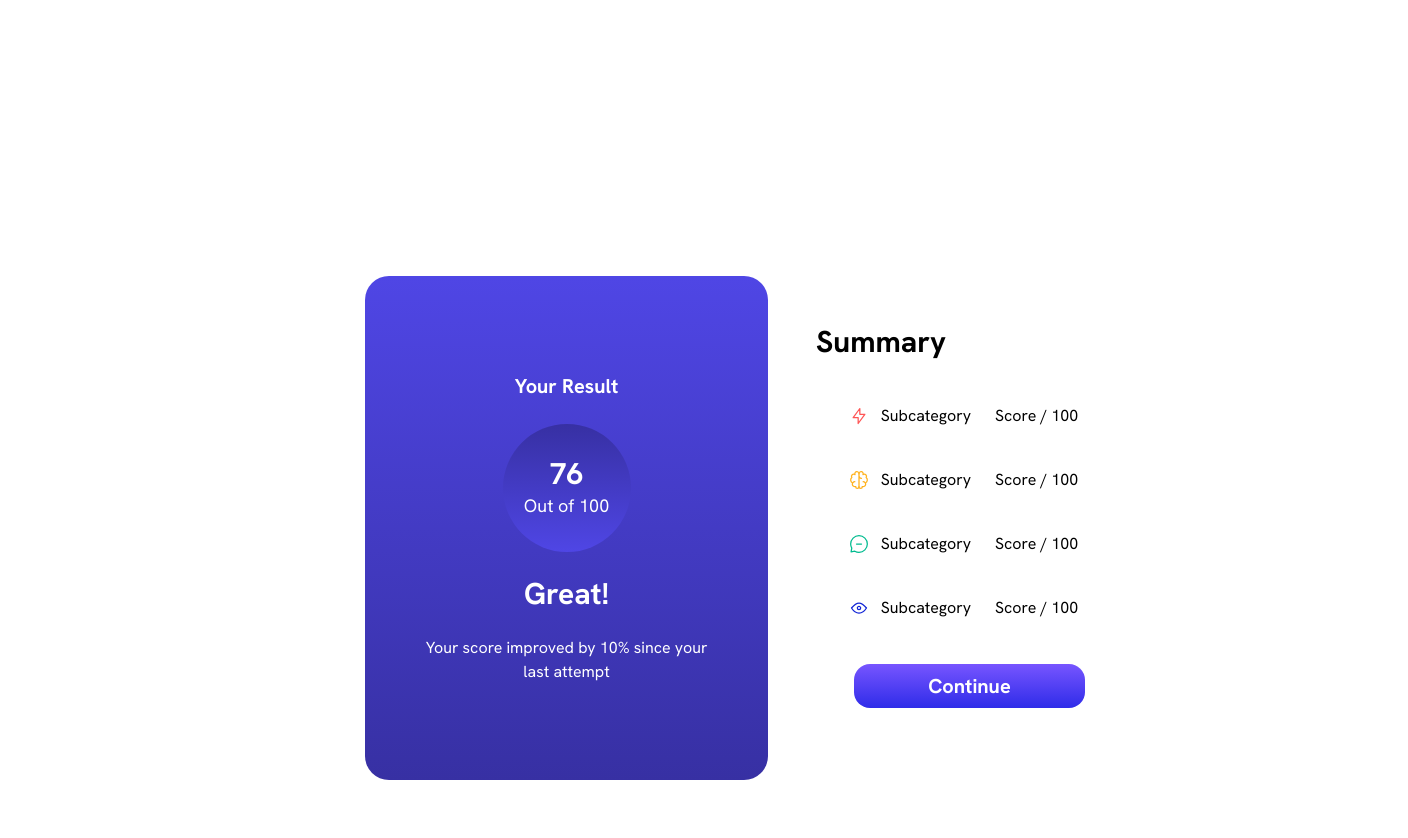
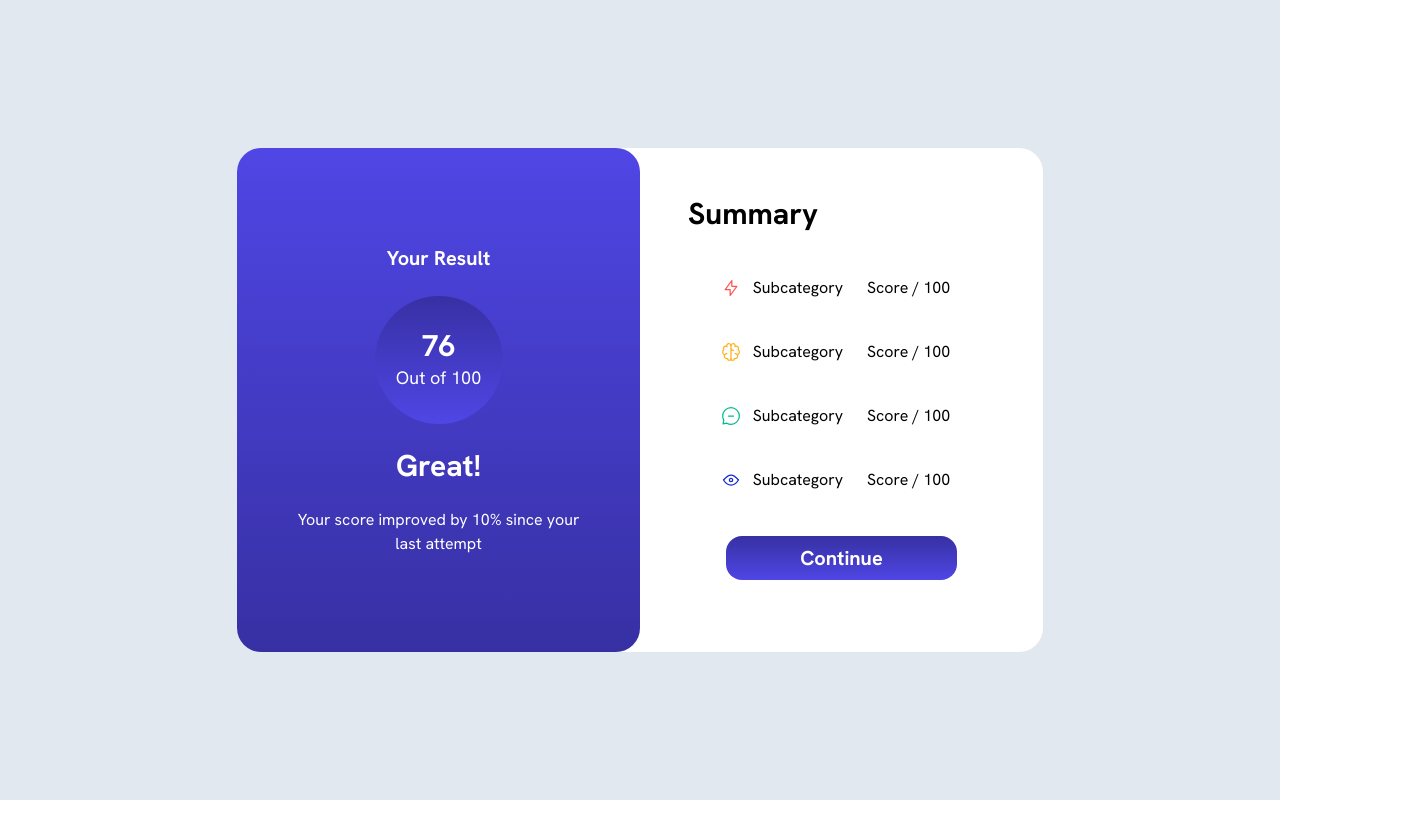
Before and after one commit to trevornei/Results_Summary_Component, a React (Vite) app in the folder Results-Summary-Component/: page / in a window 1280 px wide. Shown: the top 838 px of the page, 1408 px wide, since content can reach past the window. After the commit the page ends 800 px from the top, so only its background shows below. Built offline with nearby package versions, Linux system fonts and the light colour scheme.

Commit message:
Added color

```diff
--- a/Results-Summary-Component/src/App.jsx
+++ b/Results-Summary-Component/src/App.jsx
@@ -4,7 +4,7 @@ import MainScoreCont from './Components/MainScoreCont'
 export default function App() {
   return (
     <>
-      <div className="flex flex-col items-center justify-center w-screen h-screen m-32 font-hg">
+      <div className="flex flex-col items-center justify-center w-screen h-screen font-hg bg-slate-200 m-0">
           <MainScoreCont />
       </div>
     </>
--- a/Results-Summary-Component/src/Components/Summary/SummarySubcategoryCont.jsx
+++ b/Results-Summary-Component/src/Components/Summary/SummarySubcategoryCont.jsx
@@ -15,7 +15,7 @@ export default function SummarySubcategoryCont() {
             <SubcategoryComponent image={MemoryIcon} />
             <SubcategoryComponent image={VerbalIcon} />
             <SubcategoryComponent image={VisualIcon} />
-            <button className='w-3/4 mx-auto mt-6 h-auto py-2 bg-gradient-to-t from-lightperp to-perp rounded-2xl text-white text-xl font-bold font-hg'>Continue</button>
+            <button className='w-3/4 mx-auto mt-6 h-auto py-2 bg-gradient-to-t from-indigo-600 to-indigo-800 rounded-2xl text-white text-xl font-bold font-hg'>Continue</button>
          </div>
     </>
   )
```
